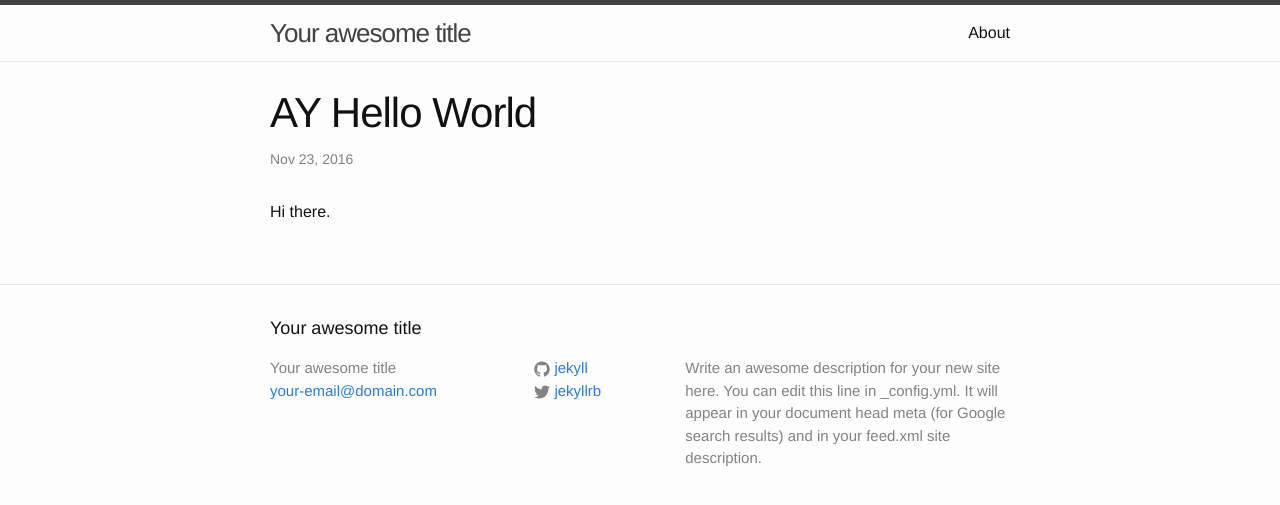
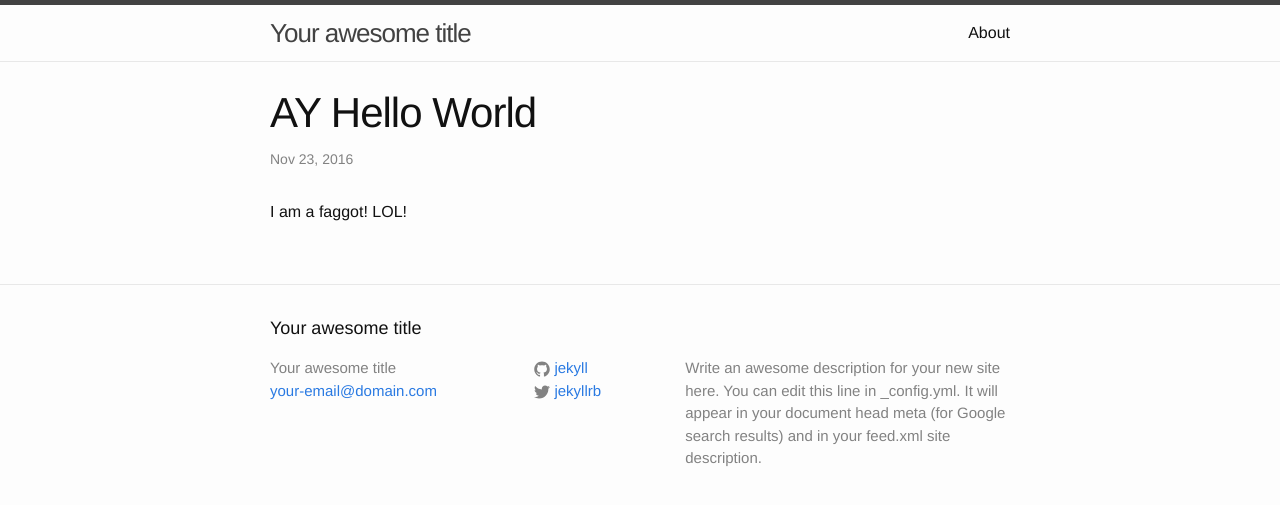
Before and after one commit to amrithyerramilli/demo-jekyll-blog, a Jekyll site: the page built from _posts/2016-11-24-ay-hello-world.md, in a window 1280 px wide. Shown: the top 505 px of the page. Built offline with Jekyll 4.4.1, drawn with Linux system fonts in a browser that asks for light colours.

Commit message:
Updating ay's file - jd

```diff
--- a/_posts/2016-11-24-ay-hello-world.md
+++ b/_posts/2016-11-24-ay-hello-world.md
@@ -4,4 +4,5 @@ title:  "AY Hello World"
 date:   2016-11-23 11:06:26 +0530
 categories: jekyll update
 ---
-Hi there.
+I am a faggot!
+LOL!
```
